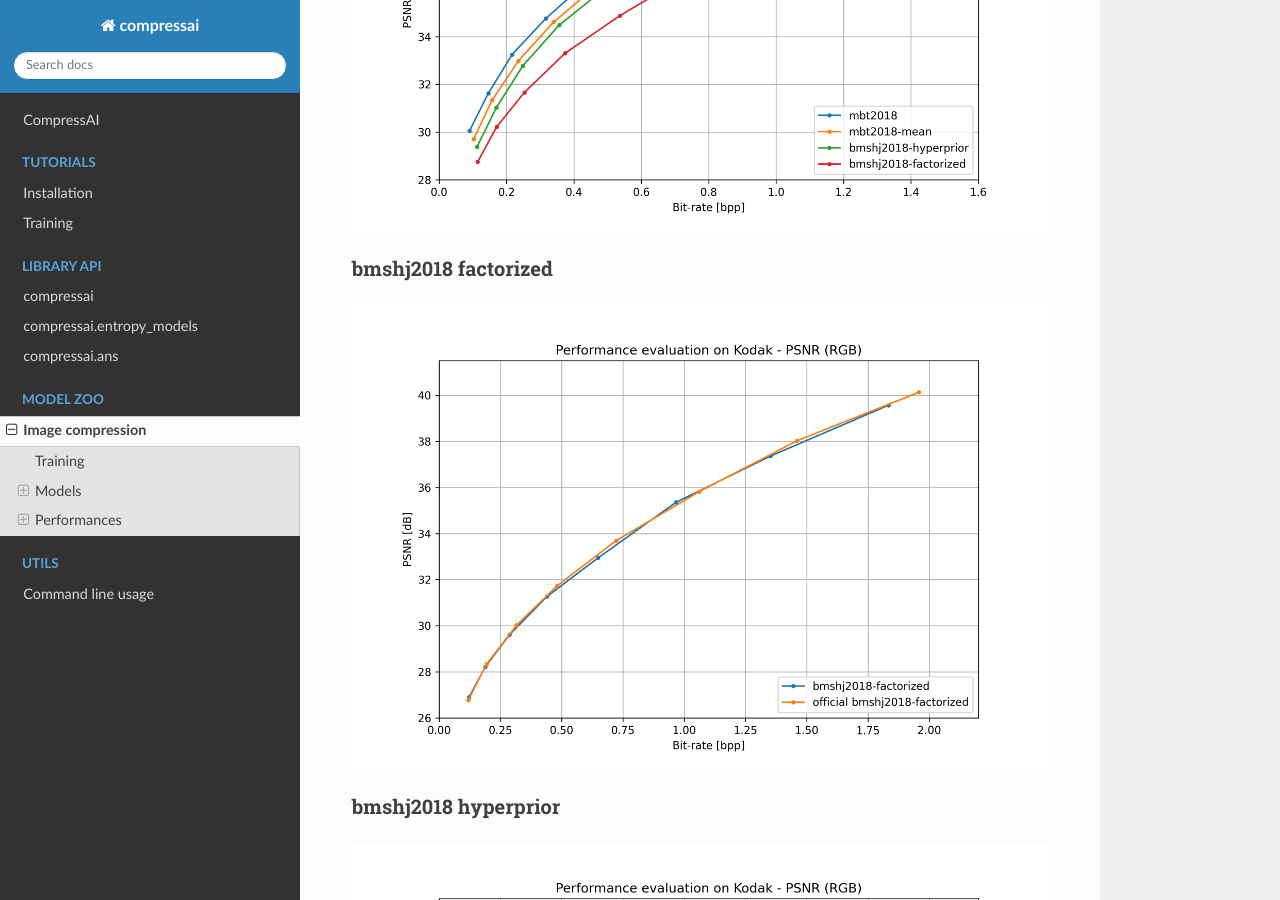
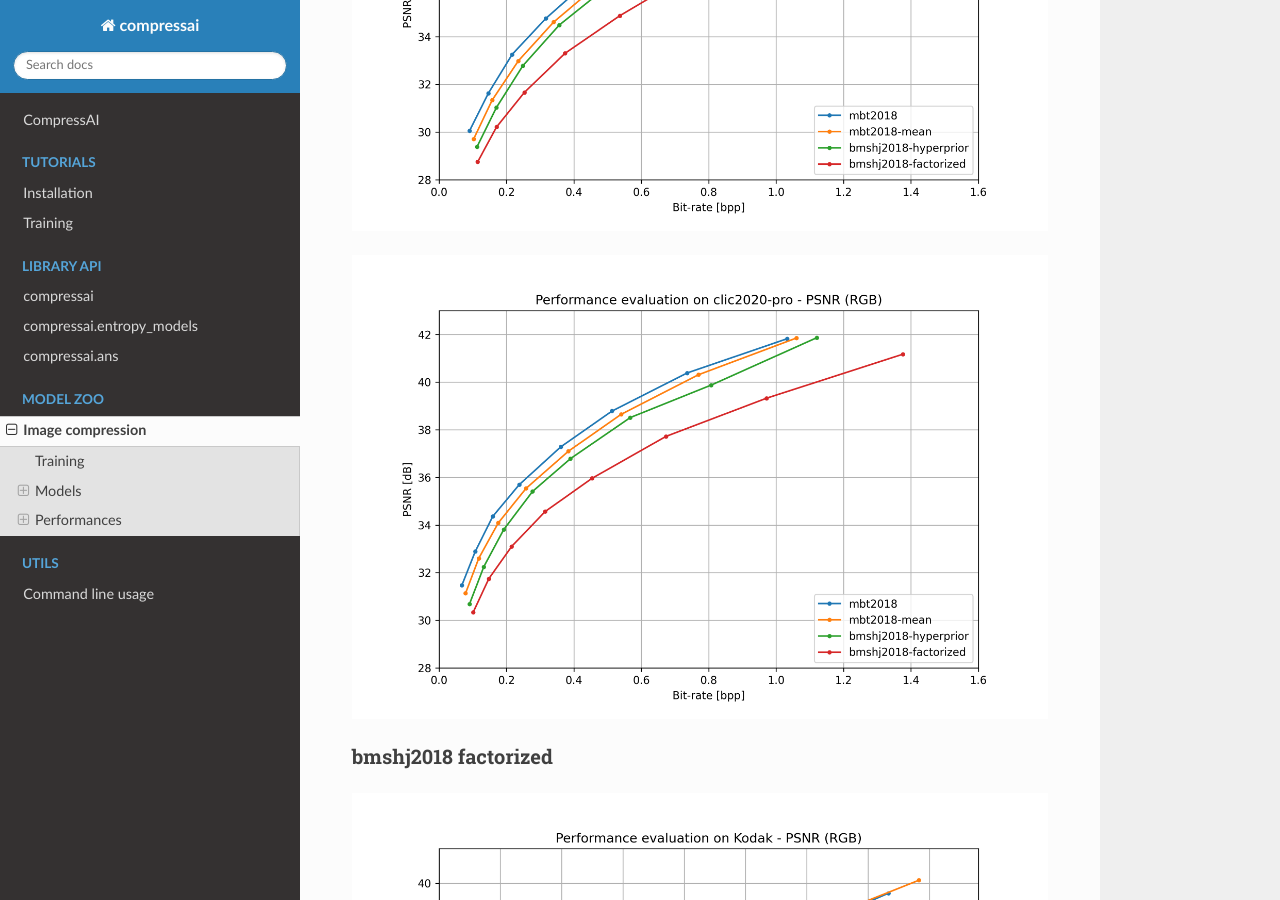
Before and after one commit to InterDigitalInc/CompressAI, a Sphinx documentation site: the page built from docs/source/zoo.rst, in a window 1280 px wide and 900 px high, scrolled down 4963 px. Built offline with Sphinx 7.4.7 and the Read the Docs theme 2.0.0, drawn with Linux system fonts in a browser that asks for light colours; pages that are not in the unit, such as notebooks, are missing from menus.

Commit message:
Add results in doc on click2020-pro dataset

```diff
--- a/docs/source/zoo.rst
+++ b/docs/source/zoo.rst
@@ -185,6 +185,8 @@ all models
 
 .. image:: media/images/compressai-clic2020-mobile.png
 
+.. image:: media/images/compressai-clic2020-pro.png
+
 bmshj2018 factorized
 --------------------
 .. image:: media/images/bmshj2018-factorized-mse.png
```
Also changed, not shown: docs/source/media/images/compressai-clic2020-pro.png (added).
